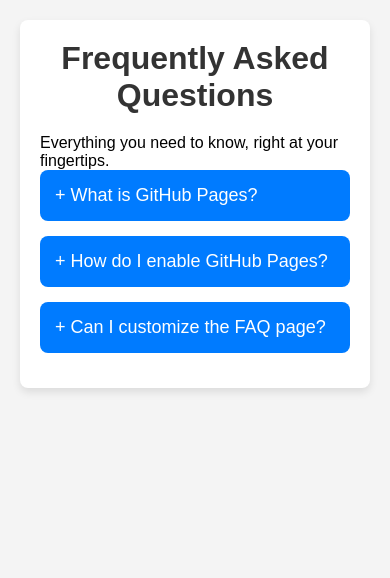
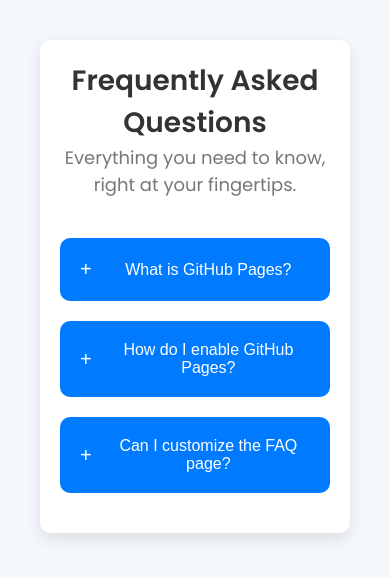
Before and after one commit to hadep275/Educational-Benefits-FAQ-s, a plain HTML site: page index.html in a window 390 px wide. Drawn offline with Linux system fonts and the light colour scheme.

Commit message:
Update styles.css

```diff
--- a/styles.css
+++ b/styles.css
@@ -1,4 +1,4 @@
-/* General Reset */
+/* General reset and setup */
 * {
   margin: 0;
   padding: 0;
@@ -6,62 +6,108 @@
 }
 
 body {
-  font-family: Arial, sans-serif;
-  background-color: #f4f4f4;
-  padding: 20px;
+  font-family: 'Poppins', sans-serif;
+  background-color: #f4f7fc;
+  color: #333;
+  padding: 40px;
 }
 
 .faq-container {
-  max-width: 800px;
+  max-width: 900px;
   margin: 0 auto;
-  background-color: white;
-  border-radius: 8px;
-  padding: 20px;
-  box-shadow: 0 4px 8px rgba(0, 0, 0, 0.1);
+  background-color: #ffffff;
+  border-radius: 10px;
+  padding: 30px;
+  box-shadow: 0 6px 15px rgba(0, 0, 0, 0.1);
+}
+
+header {
+  text-align: center;
+  margin-bottom: 40px;
 }
 
 h1 {
-  text-align: center;
-  margin-bottom: 20px;
+  font-size: 36px;
+  font-weight: 600;
   color: #333;
 }
 
+.intro-text {
+  font-size: 18px;
+  color: #777;
+}
+
+.faq-section {
+  margin-top: 40px;
+}
+
 .faq-item {
-  margin-bottom: 15px;
+  margin-bottom: 20px;
 }
 
 .faq-question {
+  display: flex;
+  align-items: center;
   background-color: #007BFF;
-  color: white;
+  color: #fff;
   border: none;
-  padding: 15px;
+  padding: 20px;
   width: 100%;
-  text-align: left;
   font-size: 18px;
-  border-radius: 8px;
+  border-radius: 10px;
   cursor: pointer;
-  transition: background-color 0.3s ease;
+  transition: background-color 0.3s ease, transform 0.3s ease;
 }
 
 .faq-question:hover {
   background-color: #0056b3;
+  transform: scale(1.05);
+}
+
+.faq-icon {
+  margin-right: 15px;
+  font-size: 20px;
+  transition: transform 0.3s ease;
+}
+
+.faq-text {
+  flex-grow: 1;
 }
 
 .faq-answer {
   display: none;
   padding: 15px;
-  background-color: #f9f9f9;
+  background-color: #f8f9fa;
+  border-left: 5px solid #007BFF;
   border-radius: 8px;
-  margin-top: 10px;
-  border-left: 5px solid #007BFF;
-  animation: fadeIn 0.5s ease-out;
+  margin-top: 15px;
+  font-size: 16px;
+  line-height: 1.5;
+  transition: max-height 0.3s ease-in-out;
+  max-height: 0;
+  overflow: hidden;
 }
 
-@keyframes fadeIn {
-  from {
-    opacity: 0;
+.faq-answer p {
+  margin: 0;
+}
+
+.faq-answer.show {
+  display: block;
+  max-height: 200px;
+}
+
+/* Responsive Design */
+@media (max-width: 768px) {
+  .faq-container {
+    padding: 20px;
   }
-  to {
-    opacity: 1;
+
+  h1 {
+    font-size: 28px;
+  }
+
+  .faq-question {
+    font-size: 16px;
   }
 }
```
